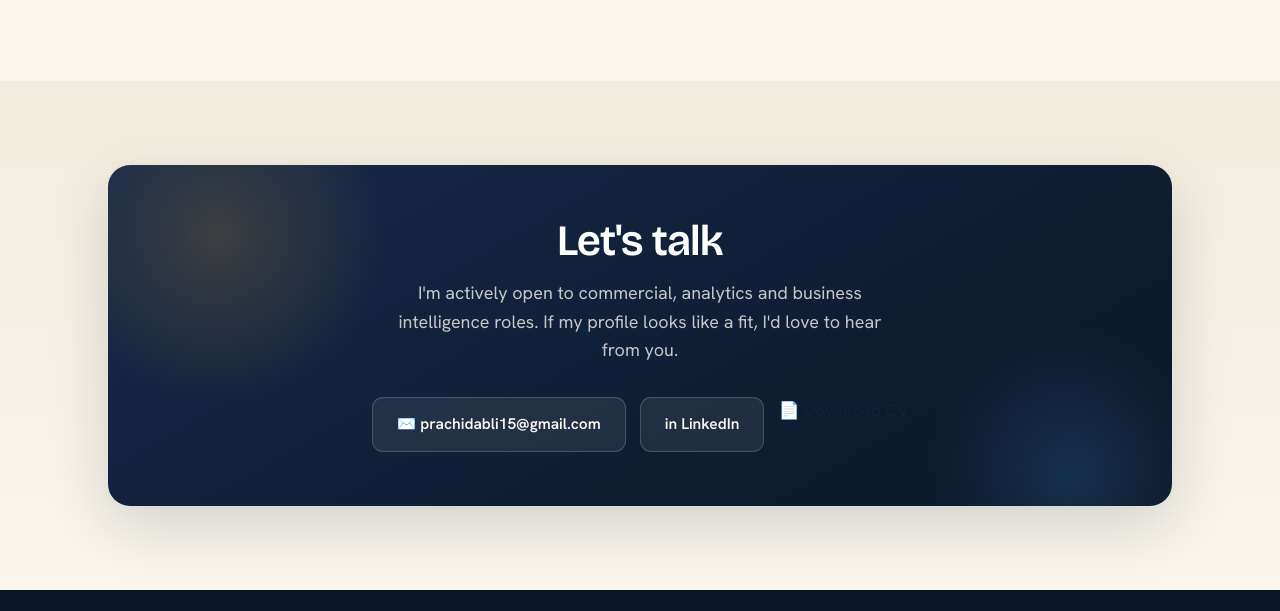
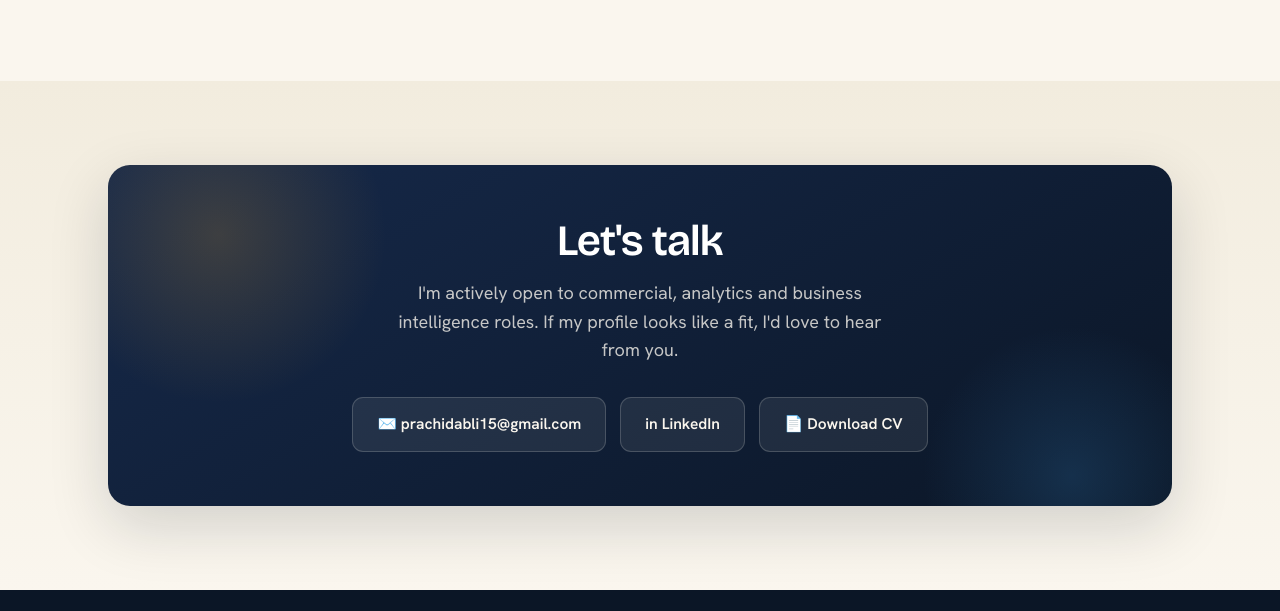
Before and after one commit to prachidabli-data/prachidabli-data.github.io, a plain HTML site: page index.html in a window 1280 px wide. Shown: the part 10096-10707 px from the top of the page. Drawn offline with nearby package versions, Linux system fonts and the light colour scheme.

Commit message:
Update index.html

```diff
--- a/index.html
+++ b/index.html
@@ -760,7 +760,7 @@
         <div class="contact-methods">
           <a href="mailto:prachidabli15@gmail.com" class="cmethod">✉️ prachidabli15@gmail.com</a>
           <a href="https://www.linkedin.com/in/prachidabli" target="_blank" rel="noopener" class="cmethod">in LinkedIn</a>
-          <a href="Prachi-Dabli-CV.pdf" target="_blank" rel="noopener">📄 Download CV</a>
+          <a href="Prachi-Dabli-CV.pdf" target="_blank" rel="noopener" class="cmethod">📄 Download CV</a>
         </div>
       </div>
     </div>
```
